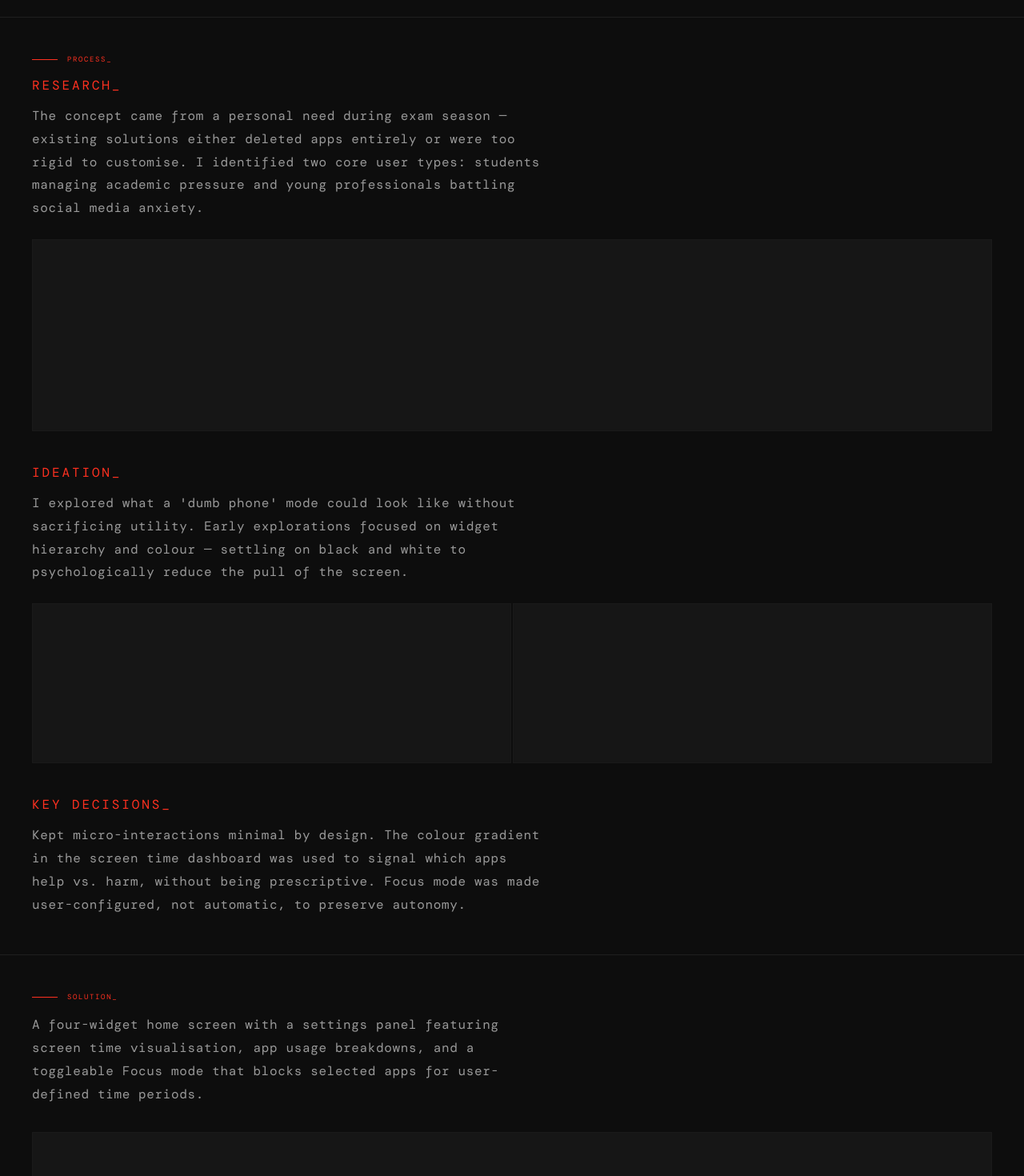
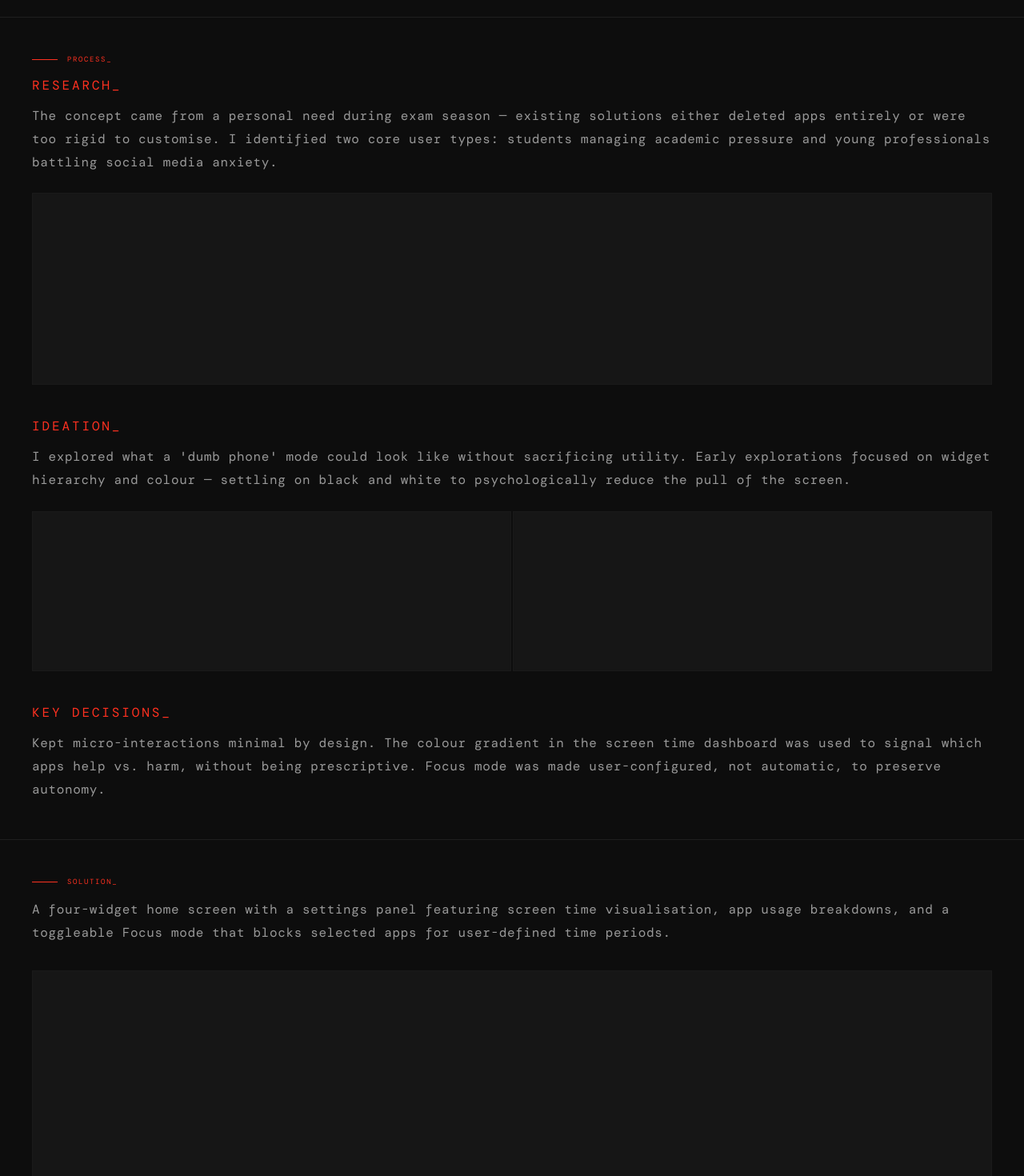
Before and after one commit to pramitranjann/pramitranjan-portfolio, a Next.js app: page /work/atom in a window 1280 px wide. Shown: the part 760-2230 px from the top of the page at 80% size. Built offline with nearby package versions, Linux system fonts and the light colour scheme.

Commit message:
fix: remove maxWidth cap on case study text, use full content width

```diff
--- a/components/CaseStudyLayout.tsx
+++ b/components/CaseStudyLayout.tsx
@@ -126,7 +126,7 @@ export function CaseStudyLayout({
             <p className="font-mono mb-3" style={{ fontSize: 'var(--text-eyebrow)', letterSpacing: '0.18em', color: '#FF3120' }}>
               RESEARCH_
             </p>
-            <p className="font-mono" style={{ fontSize: 'var(--text-body)', letterSpacing: '0.04em', color: '#999999', lineHeight: 1.8, maxWidth: '640px' }}>
+            <p className="font-mono" style={{ fontSize: 'var(--text-body)', letterSpacing: '0.04em', color: '#999999', lineHeight: 1.8 }}>
               {research ?? 'Conducted user interviews and competitive analysis to understand the landscape. Synthesised findings into key themes that informed the design direction.'}
             </p>
             <div className="mt-6 w-full" style={{ height: '240px', backgroundColor: '#161616', border: '1px solid #1a1a1a' }} />
@@ -137,7 +137,7 @@ export function CaseStudyLayout({
             <p className="font-mono mb-3" style={{ fontSize: 'var(--text-eyebrow)', letterSpacing: '0.18em', color: '#FF3120' }}>
               IDEATION_
             </p>
-            <p className="font-mono" style={{ fontSize: 'var(--text-body)', letterSpacing: '0.04em', color: '#999999', lineHeight: 1.8, maxWidth: '640px' }}>
+            <p className="font-mono" style={{ fontSize: 'var(--text-body)', letterSpacing: '0.04em', color: '#999999', lineHeight: 1.8 }}>
               {ideation ?? 'Explored multiple directions through sketching and low-fidelity wireframes. Narrowed down to the strongest concept based on user feedback and feasibility.'}
             </p>
             <div className="mt-6 grid grid-cols-2" style={{ gap: '2px' }}>
@@ -151,7 +151,7 @@ export function CaseStudyLayout({
             <p className="font-mono mb-3" style={{ fontSize: 'var(--text-eyebrow)', letterSpacing: '0.18em', color: '#FF3120' }}>
               KEY DECISIONS_
             </p>
-            <p className="font-mono" style={{ fontSize: 'var(--text-body)', letterSpacing: '0.04em', color: '#999999', lineHeight: 1.8, maxWidth: '640px' }}>
+            <p className="font-mono" style={{ fontSize: 'var(--text-body)', letterSpacing: '0.04em', color: '#999999', lineHeight: 1.8 }}>
               {keyDecisions ?? 'Prioritised clarity over feature richness. Key interaction patterns were validated through usability testing and refined in subsequent iterations.'}
             </p>
           </div>
@@ -160,7 +160,7 @@ export function CaseStudyLayout({
         {/* Solution */}
         <section className="border-b border-divider" style={{ padding: '48px 40px' }}>
           <RuleLabel number="SOLUTION_" />
-          <p className="font-mono mb-8" style={{ fontSize: 'var(--text-body)', letterSpacing: '0.04em', color: '#999999', lineHeight: 1.8, maxWidth: '640px' }}>
+          <p className="font-mono mb-8" style={{ fontSize: 'var(--text-body)', letterSpacing: '0.04em', color: '#999999', lineHeight: 1.8 }}>
             {solution ?? ''}
           </p>
           <div className="w-full mb-1" style={{ height: '360px', backgroundColor: '#161616', border: '1px solid #1a1a1a' }} />
```
